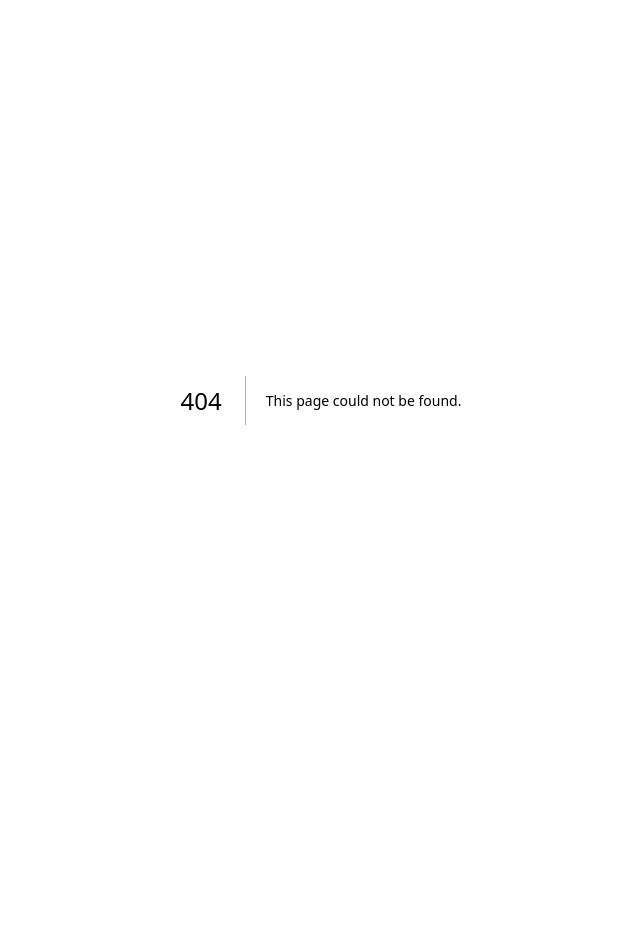
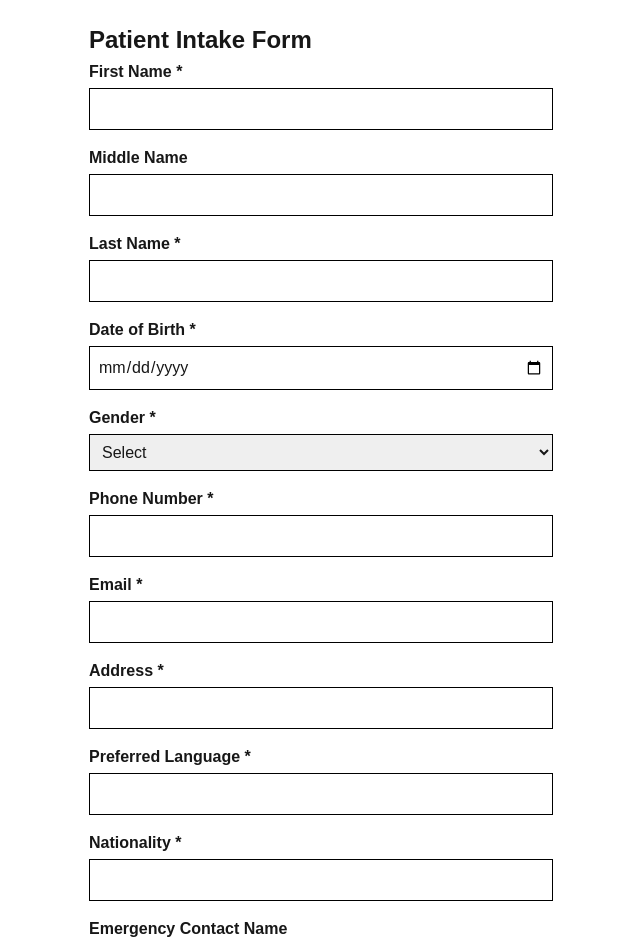
Before and after one commit to Alan007-hub/patient-staff-sync, a Next.js app: page /patient in a window 1280 px wide. Before the commit this address had no page. Shown: the top 944 px of the page, without its empty margins (319-959 px from the left). Before the commit the page ends 800 px from the top, so only its background shows below. Built offline with nearby package versions, Linux system fonts and the light colour scheme.

Commit message:
rendered input form and the custom array

```diff
--- /dev/null
+++ b/app/patient/page.tsx
@@ -0,0 +1,70 @@
+"use client"
+
+import { useEffect, useState } from "react";
+import { supabase } from "@/lib/supabase";
+
+const FIELDS: { name: string; label: string; type?: string; options?: string[]; required?: boolean }[] = [
+  { name: "first_name", label: "First Name", required: true },
+  { name: "middle_name", label: "Middle Name" },
+  { name: "last_name", label: "Last Name", required: true },
+  { name: "date_of_birth", label: "Date of Birth", type: "date", required: true },
+  { name: "gender", label: "Gender", options: ["Female", "Male", "Other"], required: true },
+  { name: "phone", label: "Phone Number", type: "tel", required: true },
+  { name: "email", label: "Email", type: "email", required: true },
+  { name: "address", label: "Address", required: true },
+  { name: "preferred_language", label: "Preferred Language", required: true },
+  { name: "nationality", label: "Nationality", required: true },
+  { name: "emergency_contact_name", label: "Emergency Contact Name" },
+  { name: "emergency_contact_relationship", label: "Relationship" },
+  { name: "religion", label: "Religion" },
+];
+
+const EMPTY = Object.fromEntries(FIELDS.map((f) => [f.name, ""]));
+
+export default function PatientPage() {
+  const [data, setData] = useState<Record<string, string>>(EMPTY);
+
+  function handleChange(name: string, value: string) {
+    setData({ ...data, [name]: value });
+  }
+
+  return (
+    <main className="p-6 max-w-lg mx-auto">
+      <h1 className="text-2xl font-bold mb-1">Patient Intake Form</h1>
+
+      <form className="flex flex-col gap-4">
+        {FIELDS.map((f) => (
+          <div key={f.name}>
+            <label className="block font-bold mb-1">
+              {f.label}
+              {f.required && " *"}
+            </label>
+            {f.options ? (
+              <select
+                value={data[f.name]}
+                onChange={(e) => handleChange(f.name, e.target.value)}
+                className="border border-black w-full p-2"
+              >
+                <option value="">Select</option>
+                {f.options.map((o) => (
+                  <option key={o} value={o}>{o}</option>
+                ))}
+              </select>
+            ) : (
+              <input
+                type={f.type || "text"}
+                value={data[f.name]}
+                onChange={(e) => handleChange(f.name, e.target.value)}
+                className="border border-black w-full p-2"
+              />
+            )}
+          </div>
+        ))}
+
+        <button type="submit" className="bg-green-700 text-white py-2 mt-2">
+          Submit
+        </button>
+      </form>
+    </main>
+  );
+}
```
